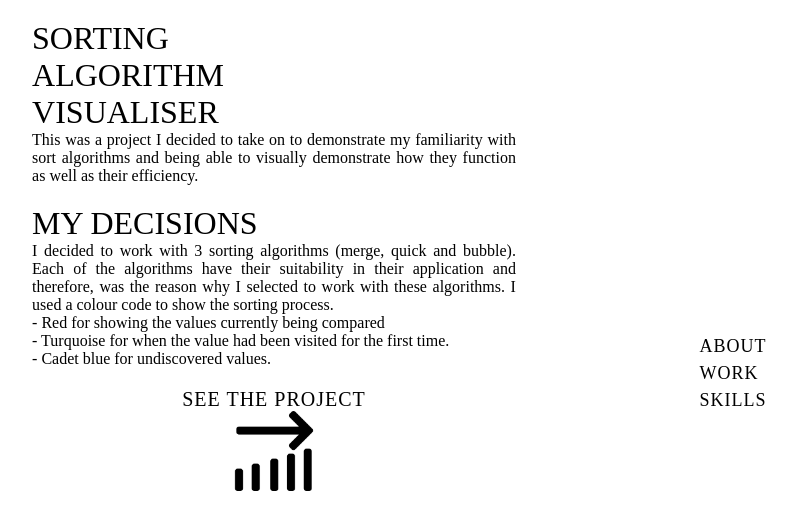
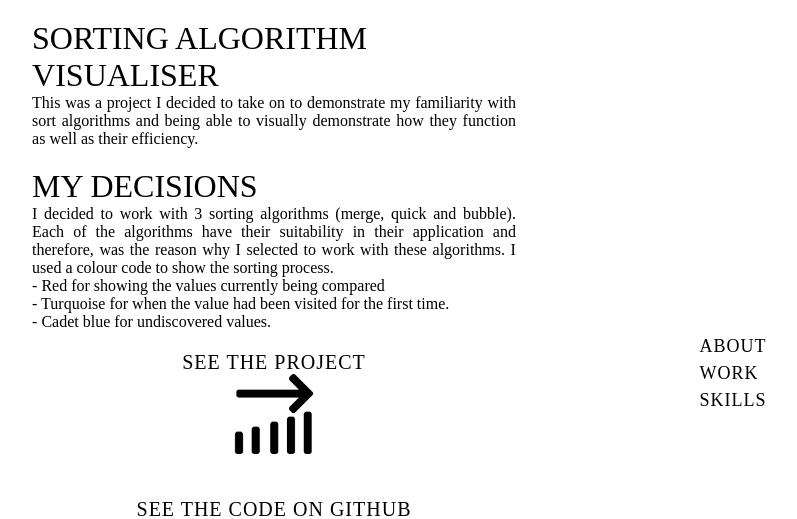
Before and after one commit to twooliston/protfolio, a Flask app: page /work/sorting-algorithm in a window 1280 px wide. Shown: the part 117-636 px from the top of the page, without its empty margins (366-1163 px from the left). Run offline with Flask 2, Linux system fonts and the light colour scheme.

Commit message:
Update workSortingAlgorithm.html

```diff
--- a/templates/workSortingAlgorithm.html
+++ b/templates/workSortingAlgorithm.html
@@ -1,7 +1,7 @@
 {% extends "__layout.html" %}
 {% block content %}
     <div class="tighten-section-200">
-        <h1 class="padding-top-20">Sorting Algorithm Visualiser</h1>
+        <h1 class="padding-top-20 width-100">Sorting Algorithm Visualiser</h1>
         <div class="justify">
             This was a project I decided to take on to demonstrate my familiarity with sort algorithms and being able to
             visually demonstrate how they function as well as their efficiency.
```
